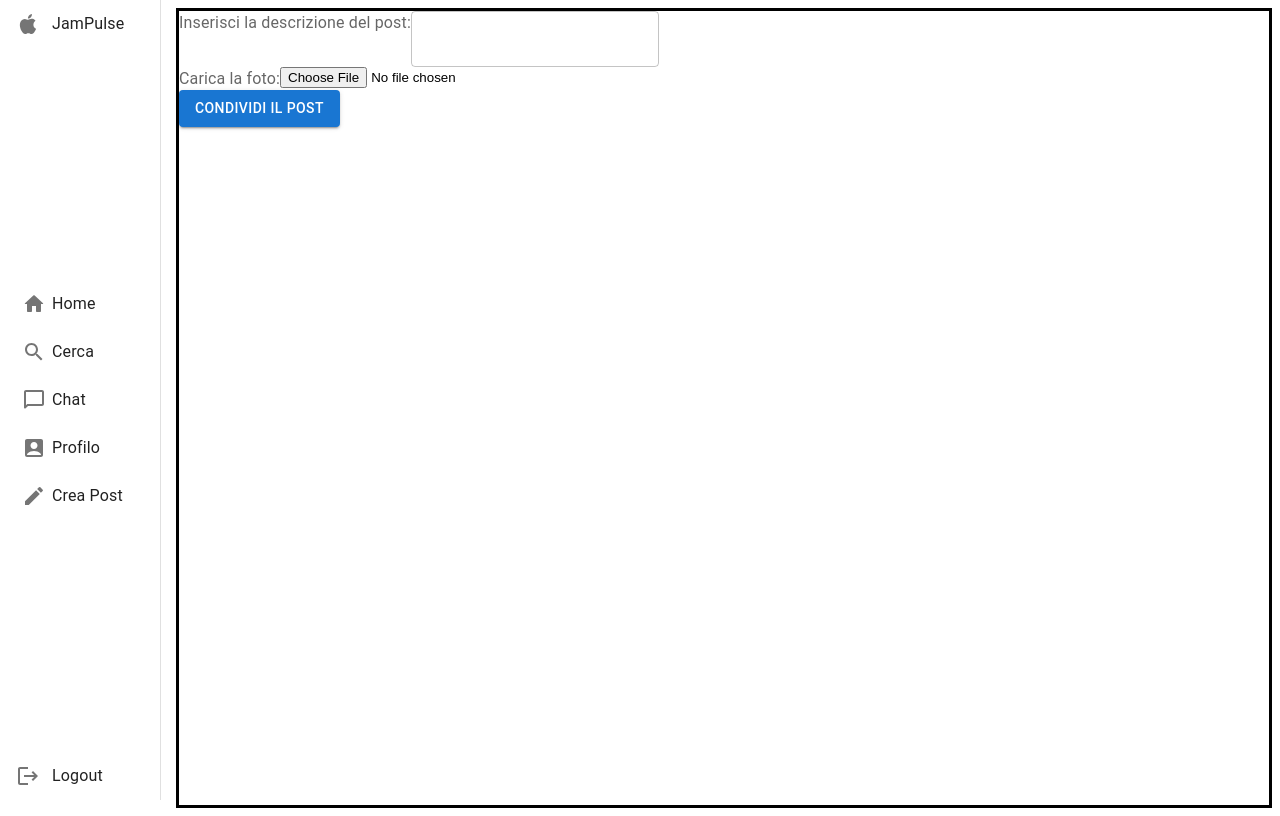
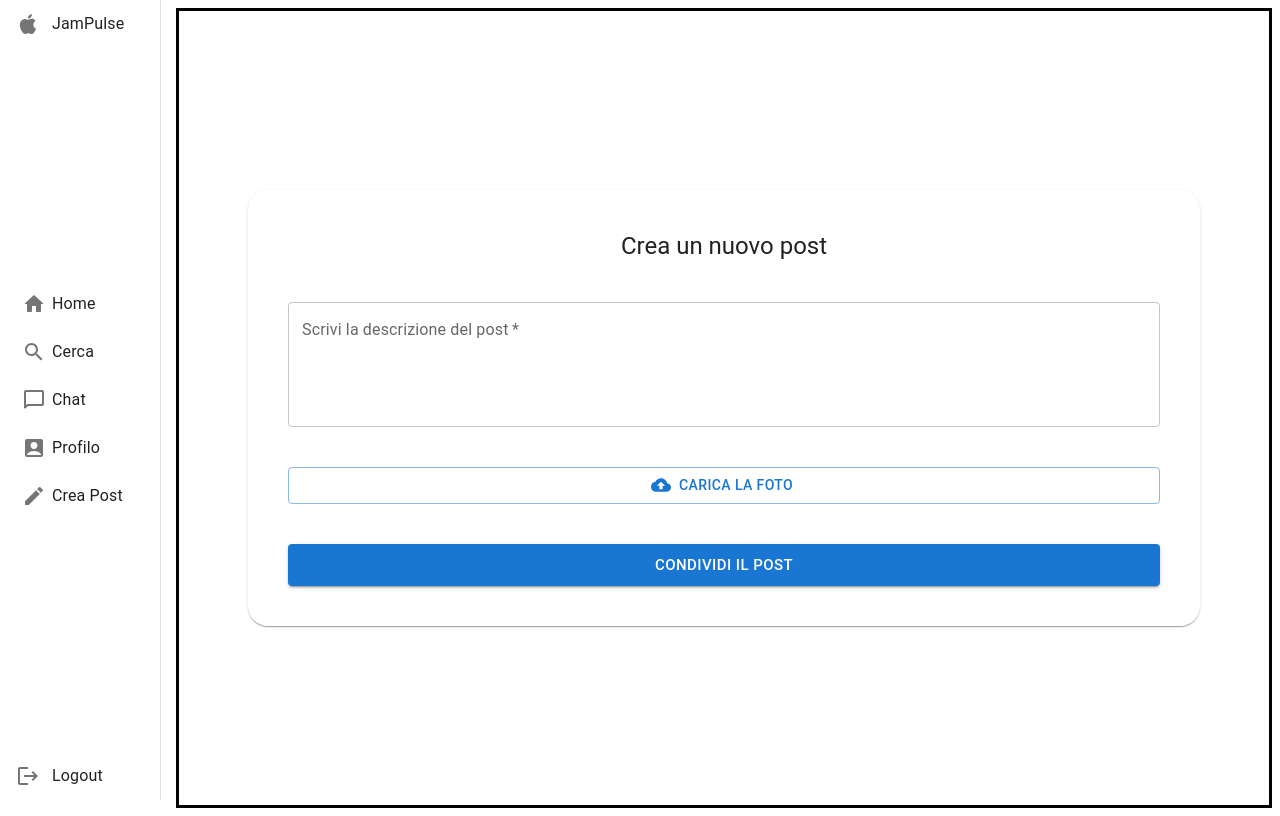
Before and after one commit to LucaMicroscope/JamPulse, a React (Vite) app in the folder frontend/: page /create in a window 1280 px wide. Built offline with nearby package versions, Linux system fonts and the light colour scheme.

Commit message:
Update CreatePost.jsx
Modificato il layout della pagina

```diff
--- a/frontend/src/pages/CreatePost.jsx
+++ b/frontend/src/pages/CreatePost.jsx
@@ -1,22 +1,63 @@
-import { Button, InputLabel, Stack, TextField } from "@mui/material";
-import Sidebar from "../components/Sidebar";
+import { Button, Card, Stack, TextField, Typography } from "@mui/material";
+import CloudUploadIcon from '@mui/icons-material/CloudUpload';
 
 // Pagina dedicata alla creazione di un nuovo post.
-// Contiene il form con descrizione e upload della foto, pronto per essere ampliato con la logica reale di invio.
+// Questa vista rappresenta il punto di ingresso per pubblicare contenuti multimediali
+// e permette all'utente di inserire una descrizione e allegare un'immagine.
+// Il componente è pensato come una schermata semplice ma chiara, pronta per essere evoluta
+// con validazione, preview dell'immagine e invio reale al backend.
 export default function CreatePost() {
     return (
-        <Stack sx={{ flexGrow: 1, border: 'solid' }}>
-            <form>
-                <Stack direction='row'>
-                    <InputLabel>Inserisci la descrizione del post:</InputLabel>
-                    <TextField required />
-                </Stack>
-                <Stack direction='row'>
-                    <InputLabel>Carica la foto:</InputLabel>
-                    <input type="file" accept="image/png, image/jpeg" required />
-                </Stack>
-                <Button type="submit" variant="contained">Condividi il post</Button>
-            </form>
+        // Contenitore principale della pagina: centra il form verticalmente e orizzontalmente.
+        // Ho usato Stack perché la pagina è organizzata in una singola colonna con allineamento semplice
+        // e con la necessità di gestire facilmente lo spazio interno e il centraggio dei contenuti.
+        <Stack sx={{ border: 'solid', height: '100%', justifyContent: 'center', alignItems: 'center' }}>
+            {/* Card che racchiude il form principale e gli dà un aspetto più "schermata di creazione".
+                La Card è utile qui perché separa visivamente il contenuto dall'ambiente circostante,
+                aggiungendo un box con bordi arrotondati e padding dedicato ai campi. */}
+            <Card sx={{ width: '80%', borderRadius: 5, padding: 5 }}>
+                <form>
+                    {/* Stack verticale per organizzare gli elementi del form in sequenza.
+                        Lo spazio tra i campi è stato aumentato per migliorare la leggibilità e l'esperienza utente. */}
+                    <Stack spacing={5}>
+                        {/* Titolo della schermata: indica chiaramente l'obiettivo dell'azione. */}
+                        <Typography variant="h5" align="center">
+                            Crea un nuovo post
+                        </Typography>
+
+                        {/* Campo dedicato alla descrizione del post.
+                            È un TextField multiline con più righe visibili perché la descrizione può essere abbastanza lunga.
+                            Il flag required segnala che il contenuto è necessario prima dell'invio. */}
+                        <TextField
+                            label="Scrivi la descrizione del post"
+                            multiline
+                            minRows={4}
+                            fullWidth
+                            required
+                        />
+
+                        {/* Pulsante per caricare un'immagine.
+                            Il componente è reso come label per poter aprire il file input nascosto
+                            e mantenere l'interfaccia pulita e intuitiva. */}
+                        <Button variant="outlined" component='label' startIcon={<CloudUploadIcon />}>
+                            Carica la foto
+                            <input
+                                type="file"
+                                hidden
+                                accept="image/png, image/jpeg"
+                                required
+                            />
+                        </Button>
+
+                        {/* Pulsante di invio del form.
+                            In questa versione è solo il punto di partenza visivo; in futuro verrà collegato
+                            alla logica di pubblicazione e al salvataggio su backend. */}
+                        <Button type="submit" variant="contained" size="large">
+                            Condividi il post
+                        </Button>
+                    </Stack>
+                </form>
+            </Card>
         </Stack>
     )
 }
```
